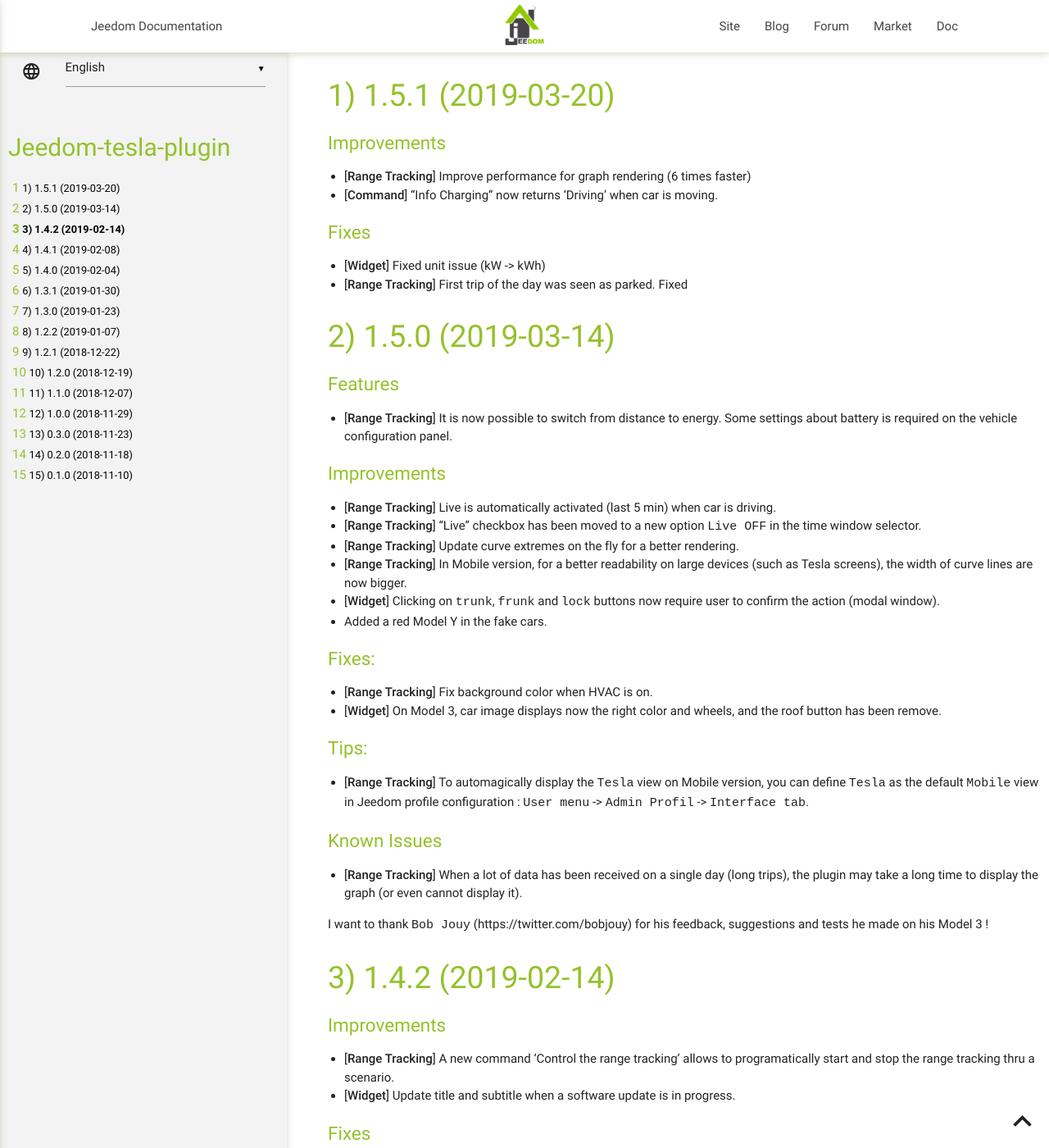
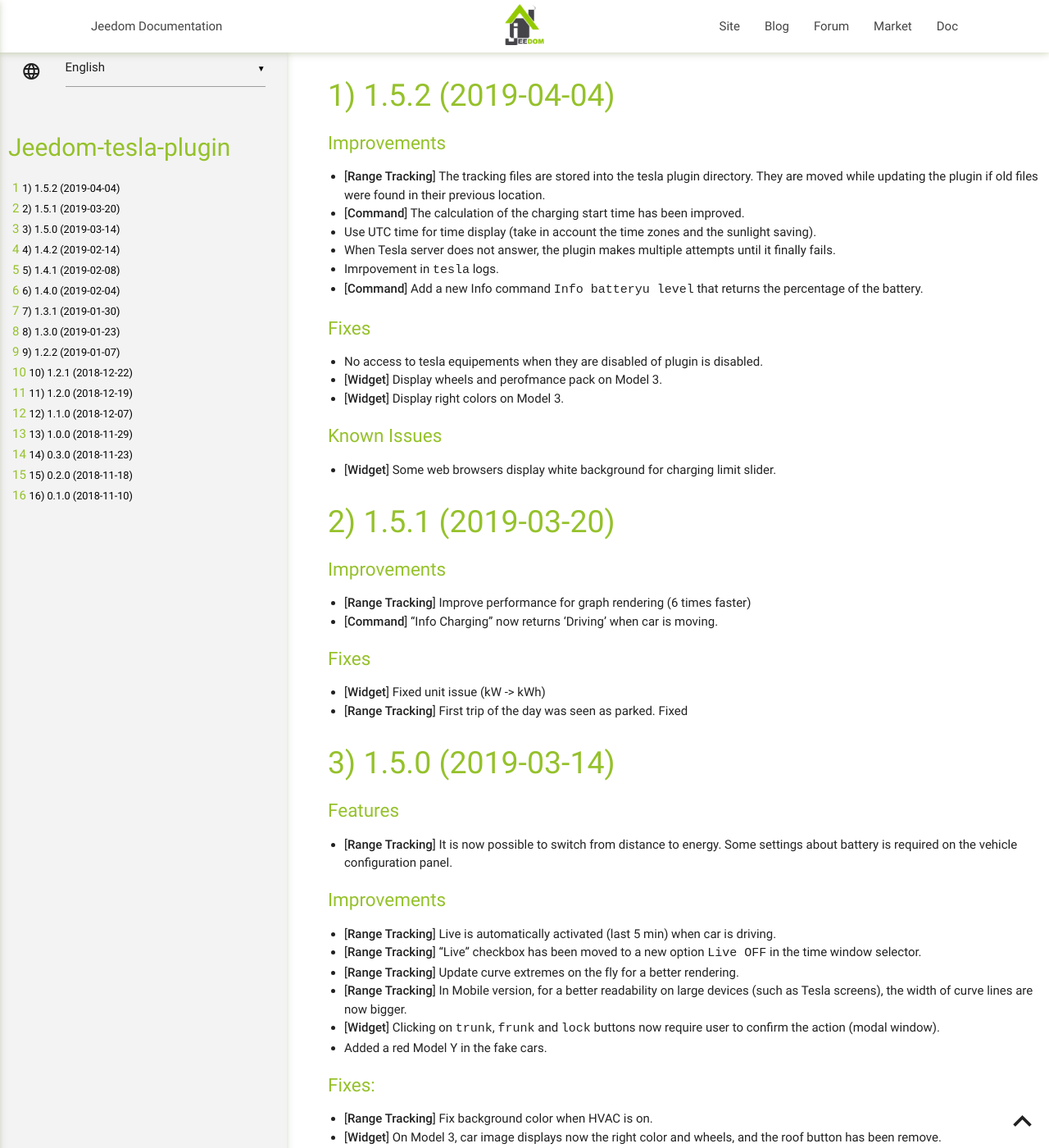
Before and after one commit to vercorsio/jeedom-tesla-plugin, a Jekyll site: the page built from en_US/changelog.md, in a window 1280 px wide and 1400 px high. Shown: the whole window at 82% size. Built offline with Jekyll 4.4.1, drawn with Linux system fonts in a browser that asks for light colours; our own code applies the rules of GitHub Pages for plain Markdown files; some of the changed text lies outside the part shown.

Commit message:
Prepare changelog and doc for 1.5.2

```diff
--- a/en_US/changelog.md
+++ b/en_US/changelog.md
@@ -1,3 +1,23 @@
+<a name="1.5.2"></a>
+# 1.5.2 (2019-04-04)
+
+### Improvements
+
+ * [**Range Tracking**] The tracking files are stored into the tesla plugin directory. They are moved while updating the plugin if old files were found in their previous location.
+ * [**Command**] The calculation of the charging start time has been improved.
+ * Use UTC time for time display (take in account the time zones and the sunlight saving).
+ * When Tesla server does not answer, the plugin makes multiple attempts until it finally fails.
+ * Imrpovement in `tesla` logs.
+ * [**Command**] Add a new Info command `Info batteryu level` that returns the percentage of the battery.
+
+### Fixes
+ * No access to tesla equipements when they are disabled of plugin is disabled.
+ * [**Widget**] Display wheels and perofmance pack on Model 3.
+ * [**Widget**] Display right colors on Model 3.
+
+### Known Issues
+ * [**Widget**] Some web browsers display white background for charging limit slider.
+
 <a name="1.5.1"></a>
 # 1.5.1 (2019-03-20)
 
```
Also changed, not shown: en_US/index.md (+1 -0 lines), fr_FR/changelog.md (+20 -0 lines), fr_FR/index.md (+1 -0 lines).
